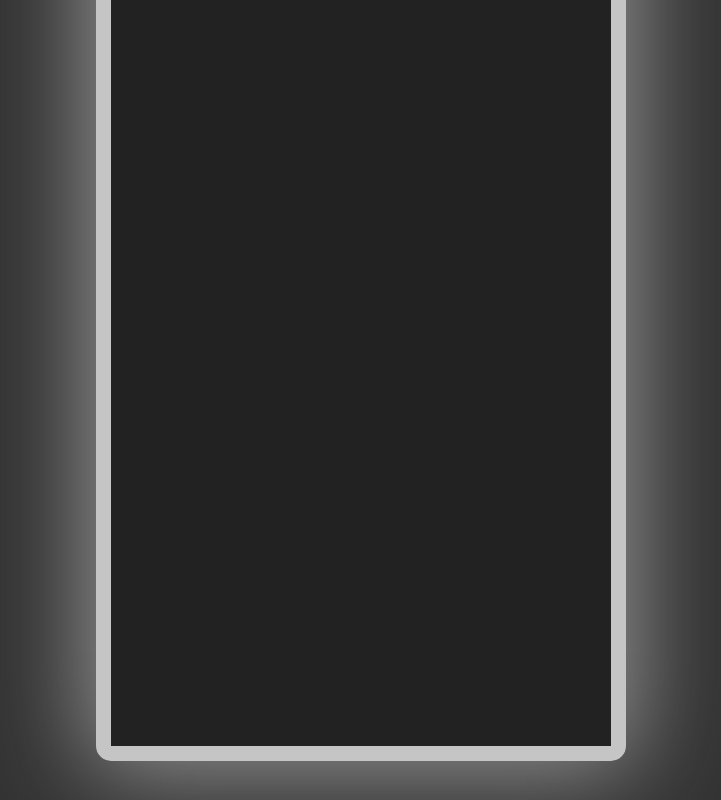
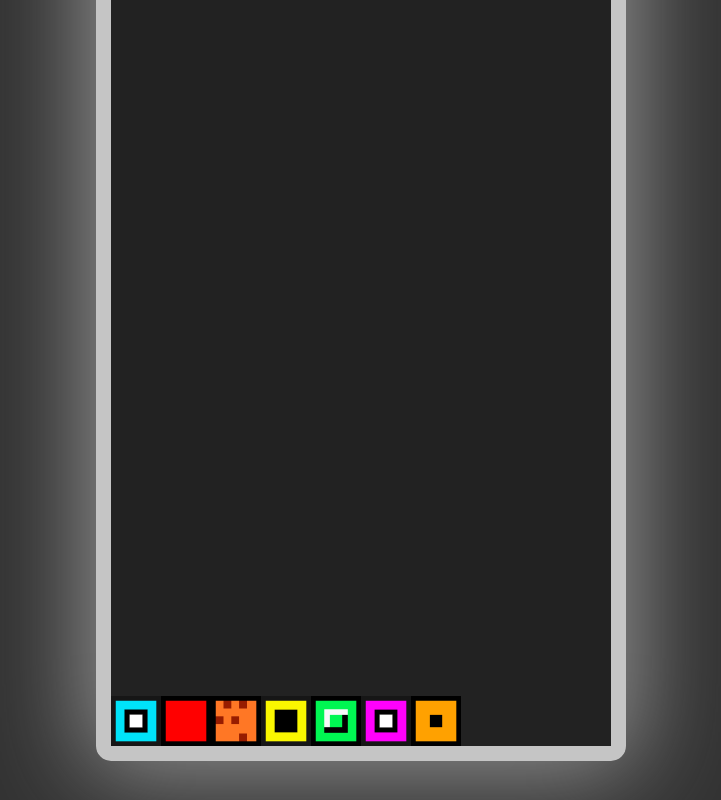
Before and after one commit to jfconde/react-tetris-tutorial, a React (Create React App) app: page / in a window 1280 px wide. Shown: the part 307-1107 px from the top of the page, without its empty margins (279-1000 px from the left). Built offline with nearby package versions, Linux system fonts and the light colour scheme.

Commit message:
feat(example): show the last line filled with our blocks

```diff
--- a/src/Block.jsx
+++ b/src/Block.jsx
@@ -1,8 +1,8 @@
 import React from 'react';
 
-const Block = () => {
+const Block = ({type}) => {
     return (
-        <div className="block">
+        <div className={`block ${type}`}>
         </div>
     );
 };
--- a/src/Board.jsx
+++ b/src/Board.jsx
@@ -3,6 +3,9 @@ import Row from './Row';
 import Block from './Block';
 
 const board = new Array(20).fill(new Array(10).fill(null));
+
+// Example to see all pieces correctly rendered:
+board[board.length-1] = ['j','l','i','o','t','s','s2', null, null, null];
 
 const Board = () => {
     return (
@@ -14,7 +17,7 @@ const Board = () => {
                             {
                                 row.map(
                                     (block, j) => (
-                                        <Block key={[i,j]} />
+                                        <Block key={[i,j]} type={block} />
                                     ))
                             }
                         </Row>
```
